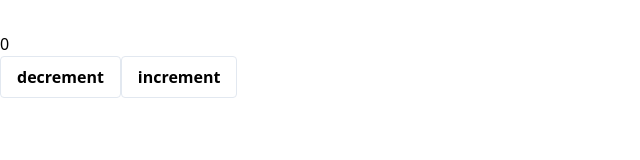
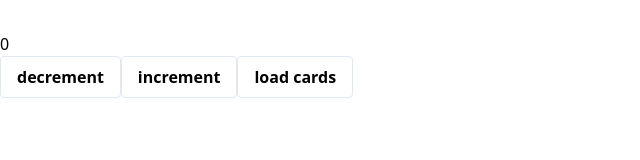
Before and after one commit to reergymerej/friendly-octo-fortnight, a React (Create React App) app: page / in a window 1280 px wide. Shown: the top 160 px of the page, without its empty margins (0-640 px from the left). Built offline with nearby package versions, Linux system fonts and the light colour scheme.

Commit message:
Disable button while loading

```diff
--- a/package.json
+++ b/package.json
@@ -3,6 +3,7 @@
   "version": "0.1.0",
   "private": true,
   "dependencies": {
+    "classnames": "^2.2.6",
     "react": "^16.7.0",
     "react-dom": "^16.7.0",
     "react-redux": "^6.0.0",
--- a/src/actions.js
+++ b/src/actions.js
@@ -1,5 +1,7 @@
 export const INCREMENT = 'INCREMENT'
 export const DECREMENT = 'DECREMENT'
+export const REQUEST_FLASH_CARDS = 'REQUEST_FLASH_CARDS'
 
 export const increment = () => ({ type: INCREMENT })
 export const decrement = () => ({ type: DECREMENT })
+export const requestFlashCards = () => ({ type: REQUEST_FLASH_CARDS })
--- a/src/components/App.js
+++ b/src/components/App.js
@@ -1,6 +1,6 @@
 import React, { Component } from 'react';
 import { connect } from 'react-redux'
-import { increment, decrement } from '../actions'
+import { increment, decrement, requestFlashCards } from '../actions'
 import Button from './Button'
 
 class App extends Component {
@@ -10,6 +10,10 @@ class App extends Component {
         <div>{this.props.count}</div>
         <Button onClick={this.props.decrement}>decrement</Button>
         <Button onClick={this.props.increment}>increment</Button>
+        <Button
+          onClick={this.props.requestFlashCards}
+          disabled={this.props.loadingFlashCards}
+        >load cards</Button>
       </div>
     )
   }
@@ -17,11 +21,13 @@ class App extends Component {
 
 const mapStateToProps = (state) => ({
   count: state.count,
+  loadingFlashCards: state.loadingFlashCards,
 })
 
 const mapDispatchToProps = {
   increment,
   decrement,
+  requestFlashCards,
 }
 
 export default connect(mapStateToProps, mapDispatchToProps)(App)
--- a/src/components/Button.js
+++ b/src/components/Button.js
@@ -1,4 +1,5 @@
 import React from 'react'
+import cx from 'classnames'
 
 const _className = [
   'bg-transparent',
@@ -14,8 +15,16 @@ const _className = [
   'rounded',
 ].join(' ')
 
-const Button = ({ onClick, children, className }) => (
-  <button onClick={onClick} className={`${_className} ${className}`}>
+const getClassName = (_className, className, disabled) => cx(
+  _className,
+  className,
+  {
+    'opacity-50 cursor-not-allowed': disabled,
+  }
+)
+
+const Button = ({ onClick, disabled, children, className }) => (
+  <button onClick={onClick} disabled={disabled} className={getClassName(_className, className, disabled)}>
     {children}
   </button>
 )
--- a/src/reducers.js
+++ b/src/reducers.js
@@ -1,6 +1,7 @@
 import {
   INCREMENT,
   DECREMENT,
+  REQUEST_FLASH_CARDS,
 } from './actions'
 
 const initialState = {
@@ -19,6 +20,11 @@ export default (state = initialState, action) => {
         ...state,
         count: state.count - 1,
       }
+    case REQUEST_FLASH_CARDS:
+      return {
+        ...state,
+        loadingFlashCards: true,
+      }
     default:
       return state
   }
```
Also changed, not shown: 1 other file (tests, documents, lock files or other folders).
